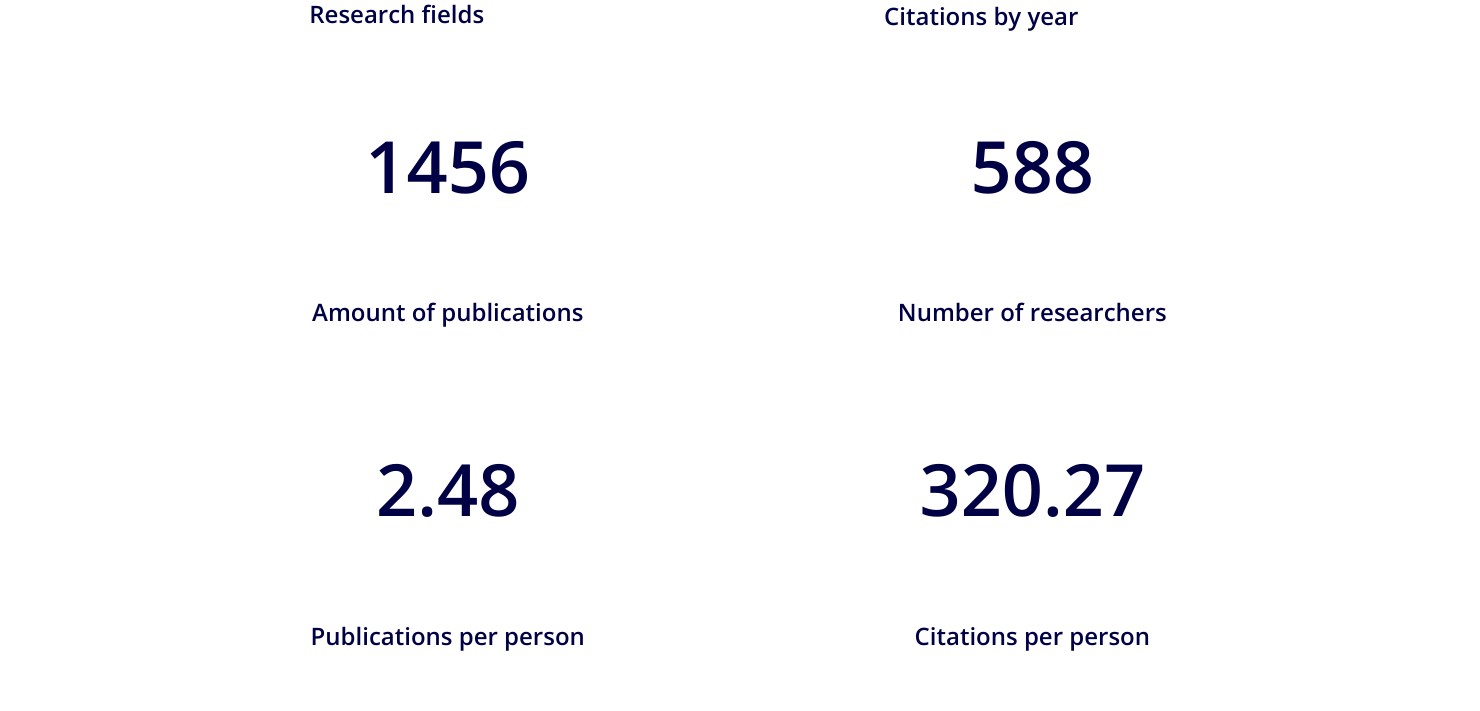
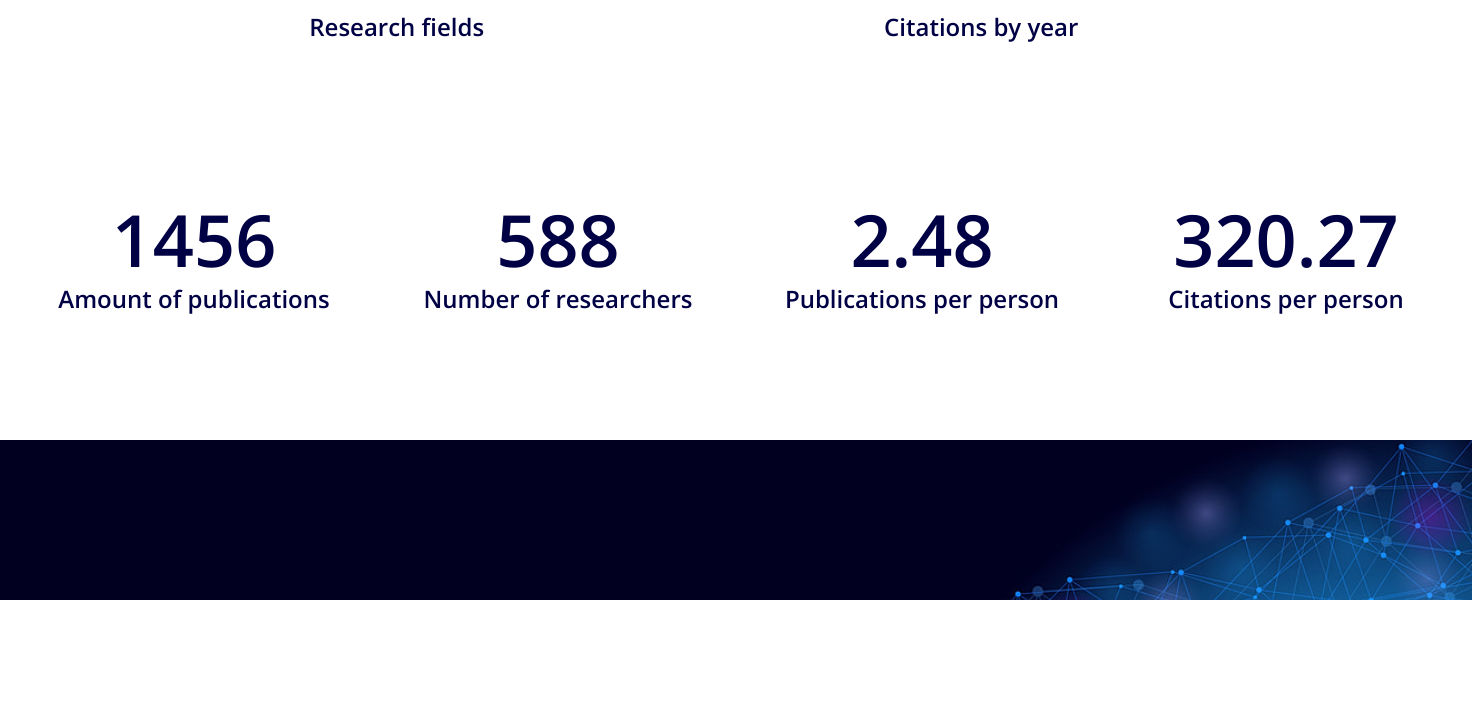
Before and after one commit to InnoSWP/B21-02_Bibliogram, a Flask app: page / in a window 1480 px wide. Shown: the part 2596-3307 px from the top of the page. After the commit the page ends 3196 px from the top, so only its background shows below. Run offline with Flask 2, Linux system fonts and the light colour scheme; lists and menus that the app fills with data are empty; some libraries are stand-ins or nearby versions.

Commit message:
feat(main page): Add footer and rework the design of the page

```diff
--- a/static/css/topnav.css
+++ b/static/css/topnav.css
@@ -2,6 +2,19 @@ body {
   background-image: url("../images/background_main_page.jpg");
   background-size: 100% 760px;
   background-repeat: no-repeat;
+  overflow-x: hidden;
+}
+
+footer {
+  background-image: url("../images/panel2.png");
+  height: 160px;
+  width: 110%;
+  margin-top: 5%;
+  margin-left: -10%;
+  margin-bottom: -10%;
+  background-repeat: no-repeat;
+  background-position: center;
+  background-size: cover;
   overflow-x: hidden;
 }
 
@@ -116,7 +129,8 @@ table th {
 }
 
 .table-label-numbers {
-    margin-top: 10%;
+    margin-top: 40%;
+    margin-bottom: -10%;
     text-align: center;
     display: inline-block;
     font-size: 72px;
--- a/templates/base.html
+++ b/templates/base.html
@@ -125,23 +125,22 @@
 </div>
 
 <div class="container-xl row justify-content-center">
-    <table class="table table-bordered features-table" summary="Statistics of the University">
+    <table class="table table-bordered features-table" summary="Statistics of the University" style="margin-top: 40px;">
         <tbody>
         <tr>
             <th style="width: 35%" id="num6564">
-                <h2 class="table-label-numbers">
-
+                <div style="display: inline-block;">
                     <img src="/static/images/wordcloud.png" alt="Missing" width="350px" height="auto"
                          style="border: 5px solid #004; margin-bottom: -100px;">
-                    <h2 style="color: #004; font-family: 'Open Sans', arial, sans-serif;">Research fields</h2>
-                </h2>
+                    <h2 class="table-label-numbers" style="color: #004; font-family: 'Open Sans', arial, sans-serif; font-size: 24px; margin-top: 120px;">Research fields</h2>
+                </div>
             </th>
             <th style="width: 35%" id="num34255">
-                <h2 class="table-label-numbers">
+                <div style="display: inline-block;">
                     <img src="/static/images/graphic.png" alt="Missing" width="600px" height="383px"
-                         style="border: 5px solid #004; margin-bottom: -100px; margin-top: -15px;">
-                    <h2 style="color: #004; font-family: 'Open Sans', arial, sans-serif;">Citations by year</h2>
-                </h2>
+                         style="border: 5px solid #004; margin-bottom: -100px;">
+                    <h2 class="table-label-numbers" style="color: #004; font-family: 'Open Sans', arial, sans-serif; font-size: 24px; margin-top: 120px;">Citations by year</h2>
+                </div>
             </th>
         </tr>
         <!--        <tr>-->
@@ -164,48 +163,34 @@
     <table class="table table-bordered features-table" summary="Statistics of the University">
         <tbody>
         <tr>
-            <th style="width: 50%" id="num5">
+            <th style="width: 25%;" id="num5">
                 <h2 class="table-label-numbers">
                     {{ amount_of_publications }}
                 </h2>
-            </th>
-            <th style="width: 50%" id="num6">
-                <h2 class="table-label-numbers">
-                    {{ number_of_researches }}
-                </h2>
-            </th>
-        </tr>
-        <tr>
-            <th style="width: 50%" class="tab-label-height" id="label5">
                 <h4 class="table-label-header">
                     Amount of publications
                 </h4>
             </th>
-            <th style="width: 50%" class="tab-label-height" id="label6">
+            <th style="width: 25%;" id="num6">
+                <h2 class="table-label-numbers">
+                    {{ number_of_researches }}
+                </h2>
                 <h4 class="table-label-header">
                     Number of researchers
                 </h4>
             </th>
-        </tr>
-        <tr>
-            <th style="width: 50%" id="num7">
+            <th style="width: 25%;" id="num7">
                 <h2 class="table-label-numbers">
                     {{ publications_per_person }}
                 </h2>
-            </th>
-            <th style="width: 50%" id="num8">
-                <h2 class="table-label-numbers">
-                    {{ citations_per_person }}
-                </h2>
-            </th>
-        </tr>
-        <tr>
-            <th style="width: 50%" class="tab-label-height" id="label7">
                 <h4 class="table-label-header">
                     Publications per person
                 </h4>
             </th>
-            <th style="width: 50%" class="tab-label-height" id="label8">
+            <th style="width: 25%;" id="num8">
+                <h2 class="table-label-numbers">
+                    {{ citations_per_person }}
+                </h2>
                 <h4 class="table-label-header">
                     Citations per person
                 </h4>
@@ -231,4 +216,7 @@
           });
 </script>
 </body>
+<footer>
+    <h5></h5>
+</footer>
 </html>
```
